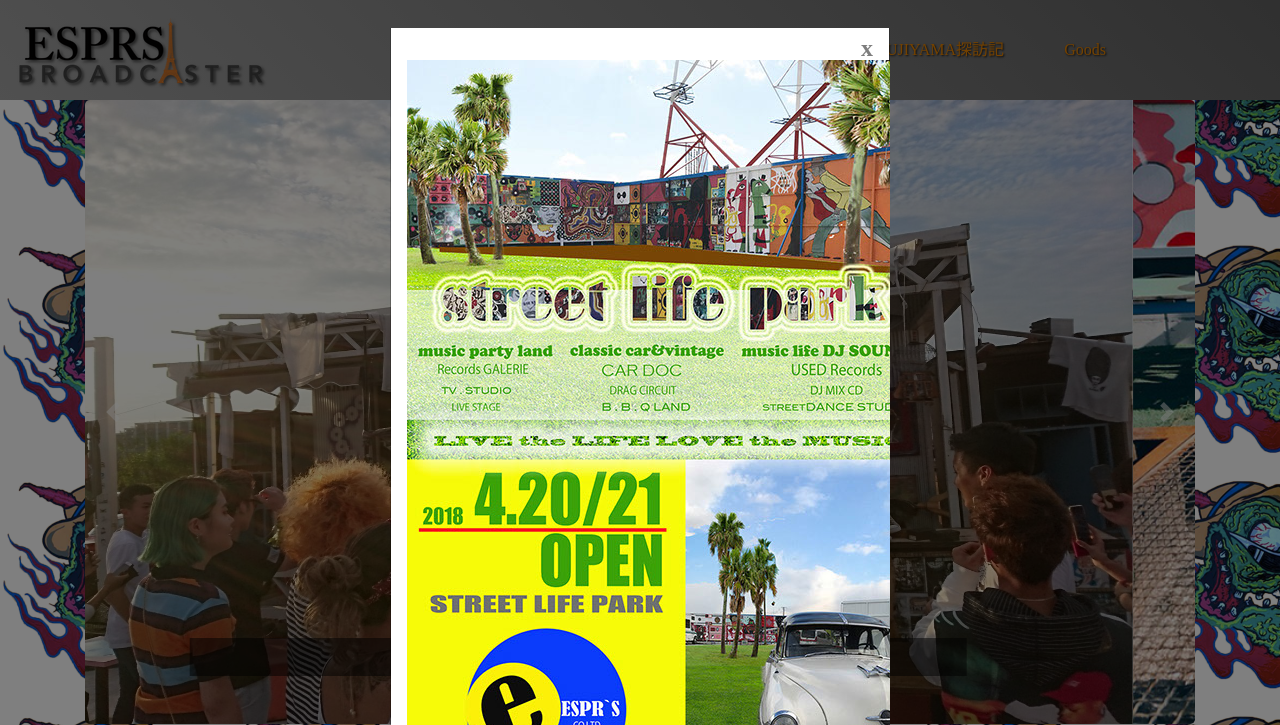
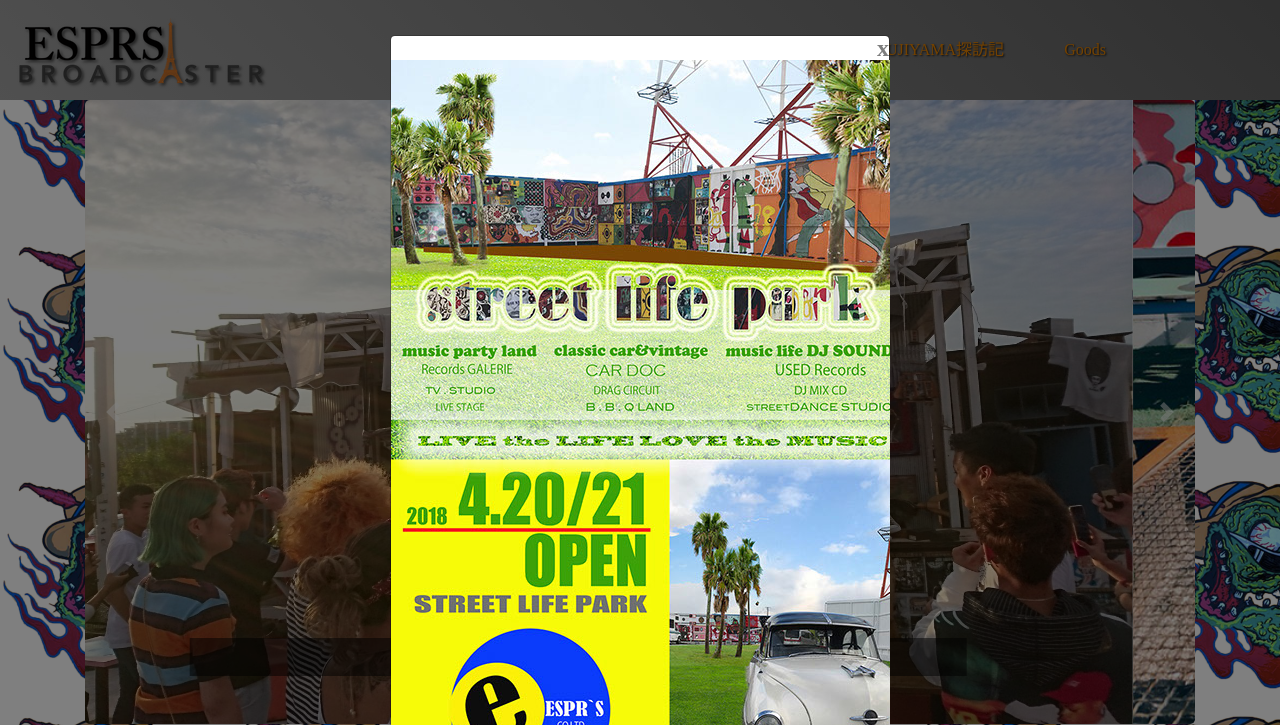
Before and after one commit to kohv2514/kohv2514.github.io, a website: page index.html in a window 1280 px wide. Shown: the top 725 px of the page. Drawn offline with nearby package versions, Linux system fonts and the light colour scheme.

Commit message:
modal fix

```diff
--- a/index.html
+++ b/index.html
@@ -186,7 +186,7 @@
 	<div class="modal fade" id="modin">
 		<div class="modal-dialog modal-dialog-centered modal">
 			<div class="modal-content">
-				<div class="modal-body">
+				<div class="modal-title">
 					<button type="button" class="close" data-dismiss="modal">x</button>
 					<img src="img/slp_2x.jpg">
 				</div>
```
